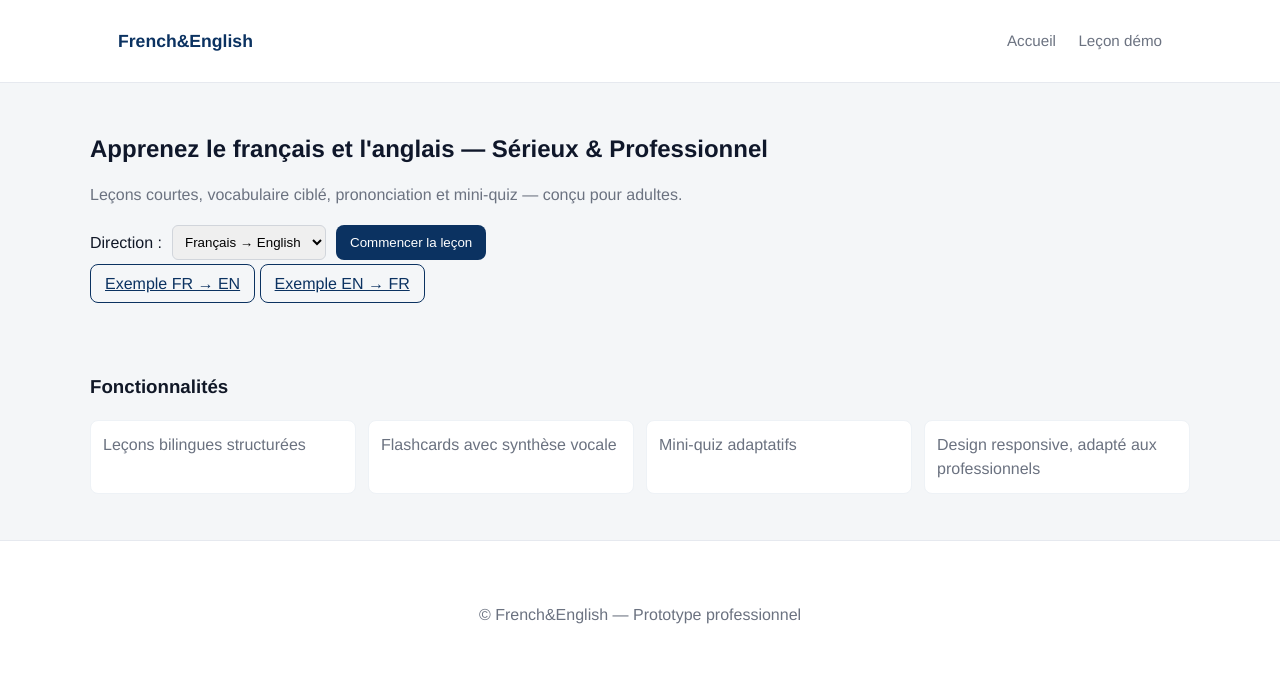
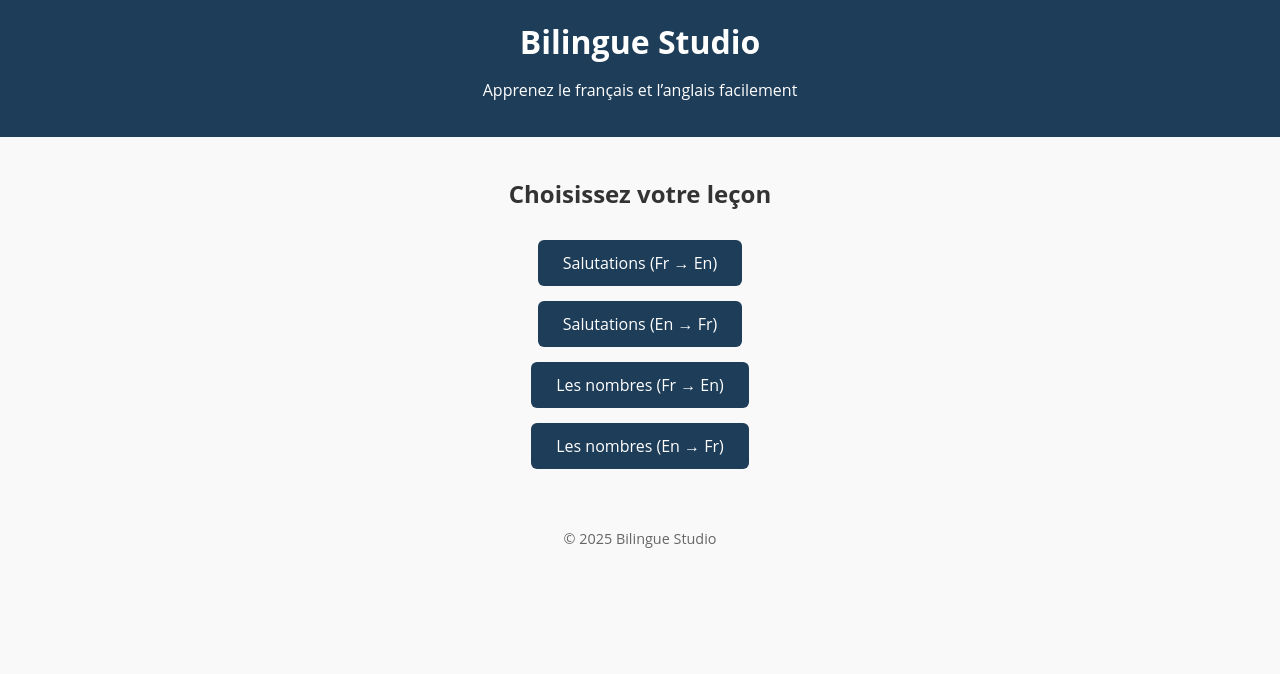
Before and after one commit to romanntr/french-and-english, a plain HTML site: page index.html in a window 1280 px wide. Drawn offline with Linux system fonts and the light colour scheme.

Commit message:
Add files via upload

```diff
--- a/app.js
+++ b/app.js
@@ -43,7 +43,6 @@ document.addEventListener('DOMContentLoaded', () => {
       ]
     },
 
-    // 🔢 Nouvelle leçon : Les nombres / Numbers
     'fr-en-numbers': {
       title: 'Les nombres — Français → English',
       fromLang: 'fr-FR',
@@ -91,14 +90,12 @@ document.addEventListener('DOMContentLoaded', () => {
     }
   };
 
-  // 🎧 Fonction pour lire un mot à voix haute
   function speak(text, lang) {
     const utterance = new SpeechSynthesisUtterance(text);
     utterance.lang = lang;
     speechSynthesis.speak(utterance);
   }
 
-  // 🧠 Récupération du paramètre d’URL (leçon choisie)
   const params = new URLSearchParams(window.location.search);
   const dir = params.get('dir');
   const lesson = lessons[dir];
@@ -114,7 +111,6 @@ document.addEventListener('DOMContentLoaded', () => {
       vocabList.appendChild(li);
     });
 
-    // Génération du quiz
     const quizContainer = document.getElementById('quiz');
     lesson.quiz.forEach((q, i) => {
       const div = document.createElement('div');
@@ -124,11 +120,8 @@ document.addEventListener('DOMContentLoaded', () => {
         const btn = document.createElement('button');
         btn.textContent = opt;
         btn.onclick = () => {
-          if (j === q.a) {
-            btn.style.background = '#4CAF50';
-          } else {
-            btn.style.background = '#f44336';
-          }
+          if (j === q.a) btn.style.background = '#4CAF50';
+          else btn.style.background = '#f44336';
         };
         div.appendChild(btn);
       });
@@ -138,5 +131,4 @@ document.addEventListener('DOMContentLoaded', () => {
   } else {
     document.getElementById('lesson-title').textContent = 'Leçon non trouvée';
   }
-
 });
--- a/index.html
+++ b/index.html
@@ -1,59 +1,29 @@
-<!doctype html>
+<!DOCTYPE html>
 <html lang="fr">
 <head>
-  <meta charset="utf-8" />
-  <meta name="viewport" content="width=device-width,initial-scale=1" />
-  <title>French&English — Apprendre le français et l'anglais</title>
-  <link rel="stylesheet" href="styles.css" />
+  <meta charset="UTF-8">
+  <meta name="viewport" content="width=device-width, initial-scale=1.0">
+  <title>Bilingue Studio</title>
+  <link rel="stylesheet" href="styles.css">
 </head>
 <body>
-  <header class="site-header">
-    <div class="container">
-      <h1 class="logo">French&English</h1>
-      <nav class="nav">
-        <a href="index.html">Accueil</a>
-        <a href="lesson.html">Leçon démo</a>
-      </nav>
-    </div>
+  <header>
+    <h1>Bilingue Studio</h1>
+    <p>Apprenez le français et l’anglais facilement</p>
   </header>
 
   <main>
-    <section class="hero container">
-      <h2 class="title">Apprenez le français et l'anglais — Sérieux & Professionnel</h2>
-      <p class="subtitle">Leçons courtes, vocabulaire ciblé, prononciation et mini-quiz — conçu pour adultes.</p>
-
-      <div class="controls">
-        <label for="direction">Direction :</label>
-        <select id="direction" aria-label="Choisir la direction de la leçon">
-          <option value="fr-en">Français → English</option>
-          <option value="en-fr">English → Français</option>
-        </select>
-        <button id="startBtn" class="btn">Commencer la leçon</button>
-      </div>
-
-      <div class="cta">
-        <a class="btn outline" href="lesson.html?dir=fr-en">Exemple FR → EN</a>
-        <a class="btn outline" href="lesson.html?dir=en-fr">Exemple EN → FR</a>
-      </div>
-    </section>
-
-    <section class="features container">
-      <h3>Fonctionnalités</h3>
-      <ul class="feature-list">
-        <li>Leçons bilingues structurées</li>
-        <li>Flashcards avec synthèse vocale</li>
-        <li>Mini-quiz adaptatifs</li>
-        <li>Design responsive, adapté aux professionnels</li>
-      </ul>
-    </section>
+    <h2>Choisissez votre leçon</h2>
+    <div class="lesson-buttons">
+      <a href="lesson.html?dir=fr-en" class="btn">Salutations (Fr → En)</a>
+      <a href="lesson.html?dir=en-fr" class="btn">Salutations (En → Fr)</a>
+      <a href="lesson.html?dir=fr-en-numbers" class="btn">Les nombres (Fr → En)</a>
+      <a href="lesson.html?dir=en-fr-numbers" class="btn">Les nombres (En → Fr)</a>
+    </div>
   </main>
 
-  <footer class="site-footer">
-    <div class="container">
-      <p>© <span id="year"></span> French&English — Prototype professionnel</p>
-    </div>
+  <footer>
+    <p>© 2025 Bilingue Studio</p>
   </footer>
-
-  <script src="app.js"></script>
 </body>
 </html>
--- a/styles.css
+++ b/styles.css
@@ -1,42 +1,46 @@
-:root{
-  --bg:#ffffff;
-  --surface:#f4f6f8;
-  --accent:#0b3261;
-  --muted:#6b7280;
-  --card:#ffffff;
-  --radius:10px;
-  --container:1100px;
-  font-family: "Helvetica Neue", Arial, sans-serif;
+body {
+  font-family: 'Open Sans', sans-serif;
+  margin: 0;
+  background: #f9f9f9;
+  color: #333;
+  text-align: center;
 }
-*{box-sizing:border-box}
-body{margin:0;background:var(--surface);color:#111827;line-height:1.5}
-.container{max-width:var(--container);margin:0 auto;padding:28px}
-.site-header{background:var(--card);border-bottom:1px solid #e6e9ef}
-.site-header .container{display:flex;align-items:center;justify-content:space-between}
-.logo{margin:0;font-size:1.1rem;font-weight:700;color:var(--accent)}
-.nav a{margin-left:18px;color:var(--muted);text-decoration:none;font-size:0.95rem}
-.hero{padding:40px 0;text-align:left}
-.title{font-size:1.5rem;margin:8px 0;color:#0f172a}
-.subtitle{color:var(--muted);margin-bottom:18px}
-.controls{display:flex;gap:10px;align-items:center;margin-bottom:12px}
-select{padding:8px;border-radius:6px;border:1px solid #d1d5db}
-.btn{padding:10px 14px;border-radius:8px;background:var(--accent);color:white;border:none;cursor:pointer}
-.btn.outline{background:transparent;color:var(--accent);border:1px solid var(--accent)}
-.features{padding:18px 0}
-.feature-list{list-style:none;padding:0;margin:0;display:grid;grid-template-columns:repeat(auto-fit,minmax(220px,1fr));gap:12px}
-.feature-list li{background:var(--card);padding:12px;border-radius:8px;border:1px solid #eef2f6;color:var(--muted)}
-.site-footer{padding:18px 0;text-align:center;color:var(--muted);border-top:1px solid #e6e9ef;background:var(--card);margin-top:28px}
-/* Lesson */
-.lesson-header{display:flex;justify-content:space-between;align-items:center;gap:12px;flex-wrap:wrap;margin-top:8px}
-.flashcards{display:flex;flex-wrap:wrap;gap:12px;margin-top:12px}
-.flashcard{background:var(--card);padding:14px;border-radius:10px;min-width:220px;flex:1 1 220px;box-shadow:0 6px 14px rgba(12,18,36,0.04);border:1px solid #eef2f6}
-.flashcard .word{font-weight:700;font-size:1.05rem}
-.flashcard .trans{color:var(--muted);margin-top:6px}
-.play-btn{margin-top:8px;padding:8px 10px;border-radius:8px;background:#eef5fb;border:none;cursor:pointer}
-.quiz-card{margin-top:20px;background:var(--card);padding:16px;border-radius:10px;box-shadow:0 6px 16px rgba(12,18,36,0.04)}
-#answers{display:flex;flex-direction:column;gap:8px;margin-top:10px}
-.answer-btn{padding:10px;border-radius:8px;border:1px solid #e6e9ef;background:white;cursor:pointer;text-align:left}
-.answer-btn.correct{border-color:green;background:#ecffef}
-.answer-btn.wrong{border-color:red;background:#fff0f0}
-.feedback{margin-top:10px;color:var(--muted)}
-@media (max-width:640px){.site-header .container{flex-direction:column;gap:12px}.flashcards{flex-direction:column}}
+header {
+  background-color: #1e3d59;
+  color: white;
+  padding: 20px 10px;
+}
+h1 { margin: 0; }
+main { padding: 20px; }
+.lesson-buttons {
+  display: flex;
+  flex-direction: column;
+  gap: 15px;
+  align-items: center;
+  margin-top: 30px;
+}
+.btn {
+  background-color: #1e3d59;
+  color: white;
+  text-decoration: none;
+  padding: 12px 25px;
+  border-radius: 6px;
+  transition: 0.3s;
+}
+.btn:hover { background-color: #305b83; }
+ul { list-style: none; padding: 0; }
+li { margin: 10px 0; }
+button {
+  margin-left: 10px;
+  padding: 4px 8px;
+  border: none;
+  background: #305b83;
+  color: white;
+  border-radius: 4px;
+  cursor: pointer;
+}
+footer {
+  margin-top: 40px;
+  font-size: 0.9em;
+  color: #666;
+}
```
Also changed, not shown: lesson.html (+16 -44 lines).
